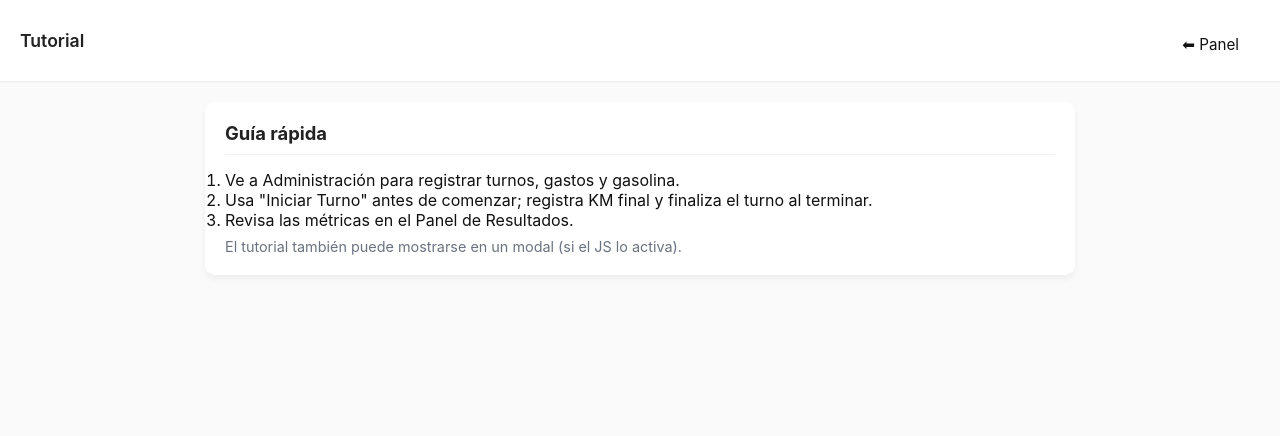
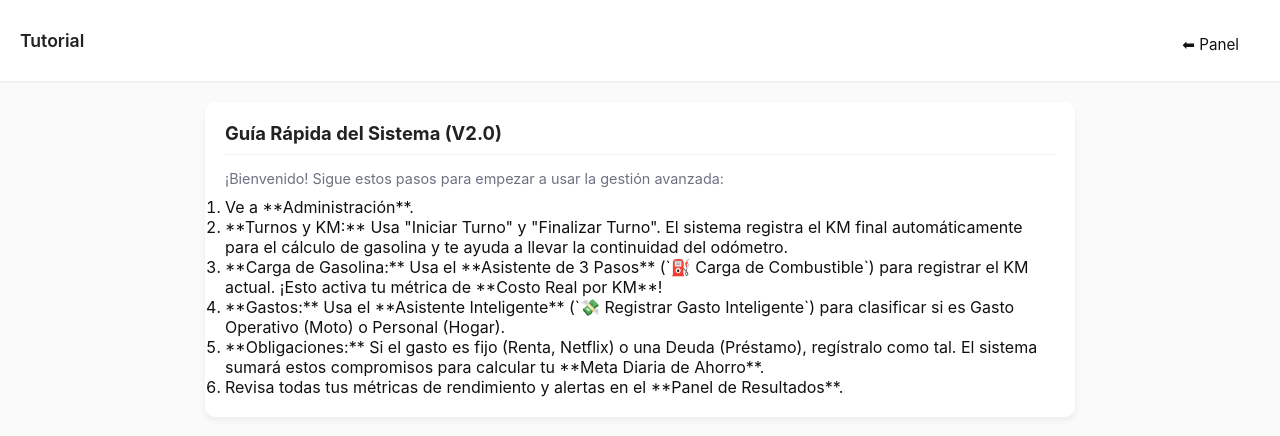
Before and after one commit to hecagus/PRESUPUESTO-MENSUAL, a plain HTML site: page tutorial.html in a window 1280 px wide. Drawn offline with Linux system fonts and the light colour scheme.

Commit message:
Update tutorial content and structure

```diff
--- a/tutorial.html
+++ b/tutorial.html
@@ -4,7 +4,8 @@
   <meta charset="utf-8" />
   <meta name="viewport" content="width=device-width,initial-scale=1" />
   <title>Tutorial – Uber Eats Tracker</title>
-  <link rel="stylesheet" href="style.css" /> </head>
+  <link rel="stylesheet" href="style.css" />
+</head>
 <body data-page="tutorial">
 
 <header class="header">
@@ -16,13 +17,16 @@
 
 <main class="container">
   <section class="card">
-    <h2>Guía rápida</h2>
-    <ol>
-      <li>Ve a Administración para registrar turnos, gastos y gasolina.</li>
-      <li>Usa "Iniciar Turno" antes de comenzar; registra KM final y finaliza el turno al terminar.</li>
-      <li>Revisa las métricas en el Panel de Resultados.</li>
+    <h2>Guía Rápida del Sistema (V2.0)</h2>
+    <p class="nota">¡Bienvenido! Sigue estos pasos para empezar a usar la gestión avanzada:</p>
+    <ol style="margin-top:10px;">
+      <li>Ve a **Administración**.</li>
+      <li>**Turnos y KM:** Usa "Iniciar Turno" y "Finalizar Turno". El sistema registra el KM final automáticamente para el cálculo de gasolina y te ayuda a llevar la continuidad del odómetro.</li>
+      <li>**Carga de Gasolina:** Usa el **Asistente de 3 Pasos** (`⛽ Carga de Combustible`) para registrar el KM actual. ¡Esto activa tu métrica de **Costo Real por KM**!</li>
+      <li>**Gastos:** Usa el **Asistente Inteligente** (`💸 Registrar Gasto Inteligente`) para clasificar si es Gasto Operativo (Moto) o Personal (Hogar).</li>
+      <li>**Obligaciones:** Si el gasto es fijo (Renta, Netflix) o una Deuda (Préstamo), regístralo como tal. El sistema sumará estos compromisos para calcular tu **Meta Diaria de Ahorro**.</li>
+      <li>Revisa todas tus métricas de rendimiento y alertas en el **Panel de Resultados**.</li>
     </ol>
-    <p class="nota">El tutorial también puede mostrarse en un modal (si el JS lo activa).</p>
   </section>
 </main>
 
```
